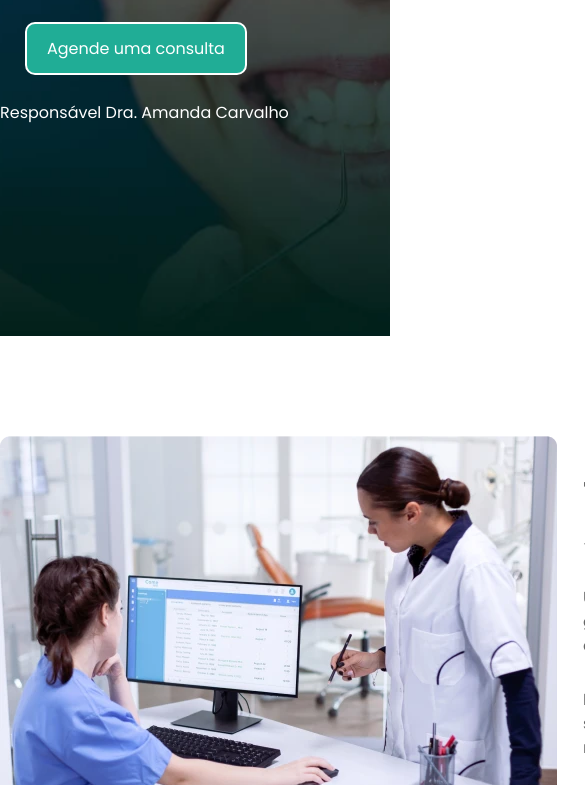
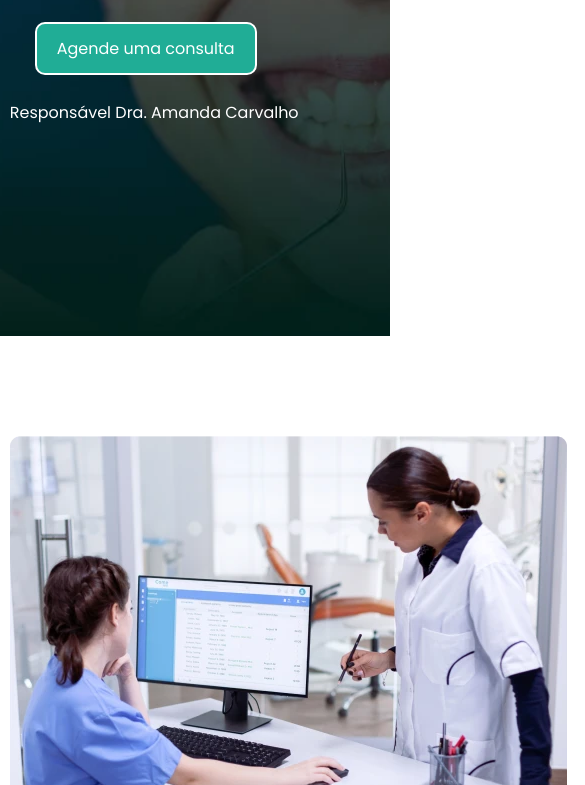
Before and after one commit to Snaymi/odontorio, a plain HTML site: page index.html in a window 390 px wide. Shown: the part 525-1310 px from the top of the page, 585 px wide, since content can reach past the window. Drawn offline with Linux system fonts and the light colour scheme.

Commit message:
Starting the responsive

```diff
--- a/css/style.css
+++ b/css/style.css
@@ -39,7 +39,8 @@ img{
 }
 
 .container{
-    width: 1140px;
+    width: 95%;
+    max-width: 1140px;
     margin-left: auto;
     margin-right: auto;
 }
```
